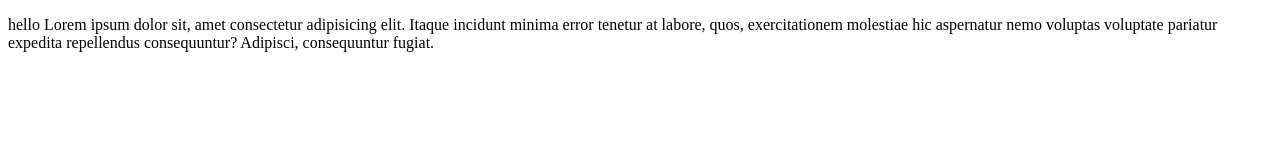
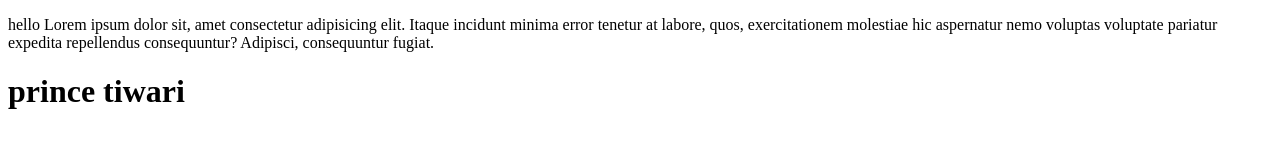
Before and after one commit to princetiwari19/Project-1, a plain HTML site: page index.html in a window 1280 px wide. Drawn offline with Linux system fonts and the light colour scheme.

Commit message:
Update index.html

```diff
--- a/index.html
+++ b/index.html
@@ -7,5 +7,6 @@
 </head>
 <body>
     <p>hello Lorem ipsum dolor sit, amet consectetur adipisicing elit. Itaque incidunt minima error tenetur at labore, quos, exercitationem molestiae hic aspernatur nemo voluptas voluptate pariatur expedita repellendus consequuntur? Adipisci, consequuntur fugiat.</p>
+    <h1> prince tiwari</h1>
 </body>
 </html>
```
